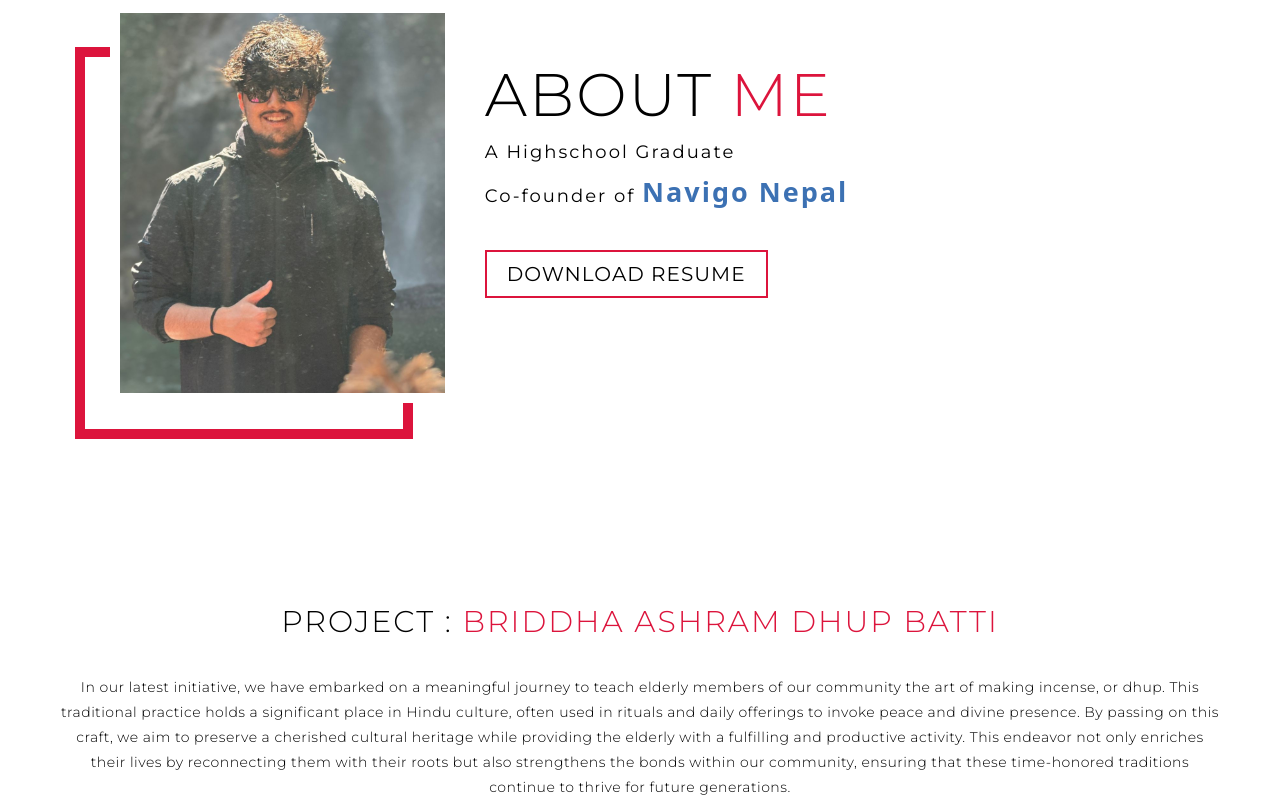
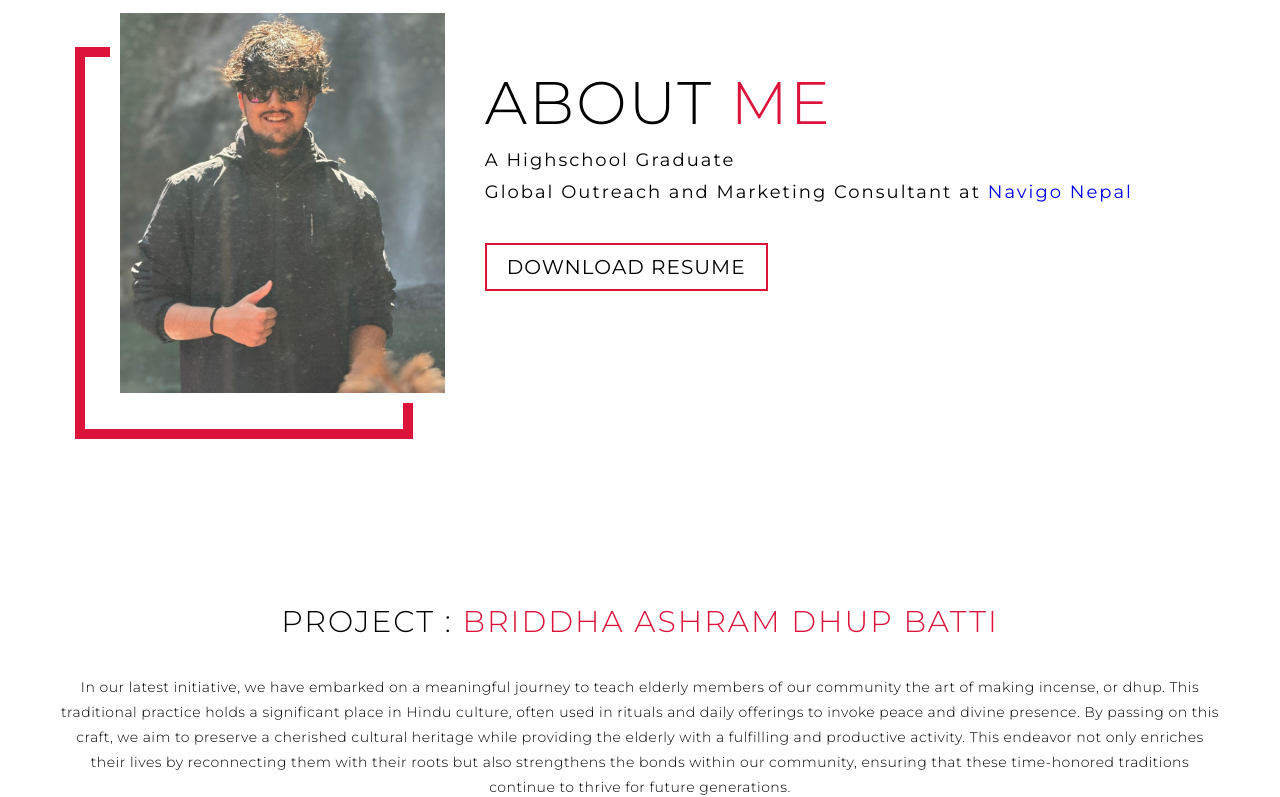
Before and after one commit to banzpratik/banpratik, a plain HTML site: page index.html in a window 1280 px wide. Shown: the part 997-1794 px from the top of the page. Drawn offline with Linux system fonts and the light colour scheme.

Commit message:
Update index.html

```diff
--- a/index.html
+++ b/index.html
@@ -89,7 +89,7 @@
       <div class="col-right">
         <h1 class="section-title">About <span>me</span></h1>
         <h2>A Highschool Graduate</h2>
-        <h2>Co-founder of <a href="https://navigonepal.org" class="bold-font">Navigo Nepal</a></h2>
+        <h2>Global Outreach and Marketing Consultant at <a href="https://navigonepal.org">Navigo Nepal</a></h2>
         <a href="https://drive.google.com/file/d/1b6MAzfF2_342FXr5N85KoXUEw0R63x0K/view?usp=sharing" class="cta">Download Resume</a>
       </div>
 
```
